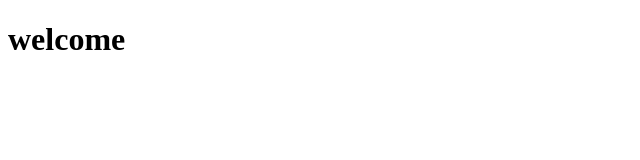
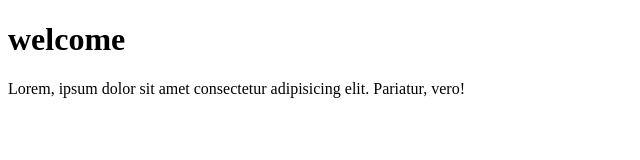
Before and after one commit to enginr-abhi/MyProject, a plain HTML site: page index.html in a window 1280 px wide. Shown: the whole page, without its empty margins (0-640 px from the left). Drawn offline with Linux system fonts and the light colour scheme.

Commit message:
index file 1.1

```diff
--- a/index.html
+++ b/index.html
@@ -7,5 +7,6 @@
 </head>
 <body>
   <h1>welcome </h1>
+  <p>Lorem, ipsum dolor sit amet consectetur adipisicing elit. Pariatur, vero!</p>
 </body>
 </html>
```
